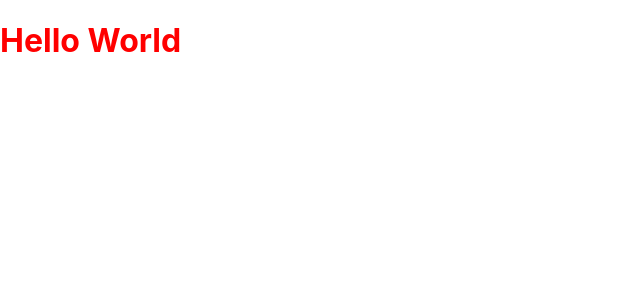
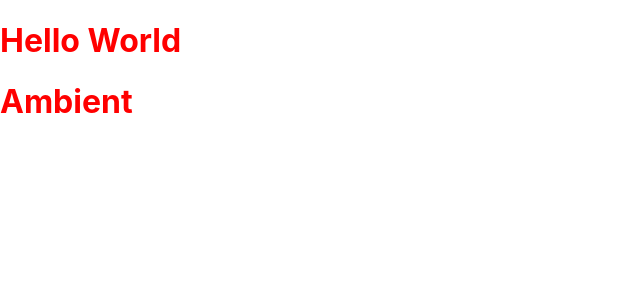
Before and after one commit to Ambient-Price-Tracking/Ambient-Frontend-NextJS, a Next.js app: page / in a window 1280 px wide. Shown: the top 300 px of the page, without its empty margins (0-640 px from the left). Built offline with nearby package versions, Linux system fonts and the light colour scheme.

Commit message:
updated index.js

```diff
--- a/pages/index.js
+++ b/pages/index.js
@@ -6,6 +6,7 @@ export default function Home() {
   return (
     <>
       <h1 className="heading">Hello World</h1>
+      <h1 className="heading">Ambient</h1>
     </>
   )
 }
```
